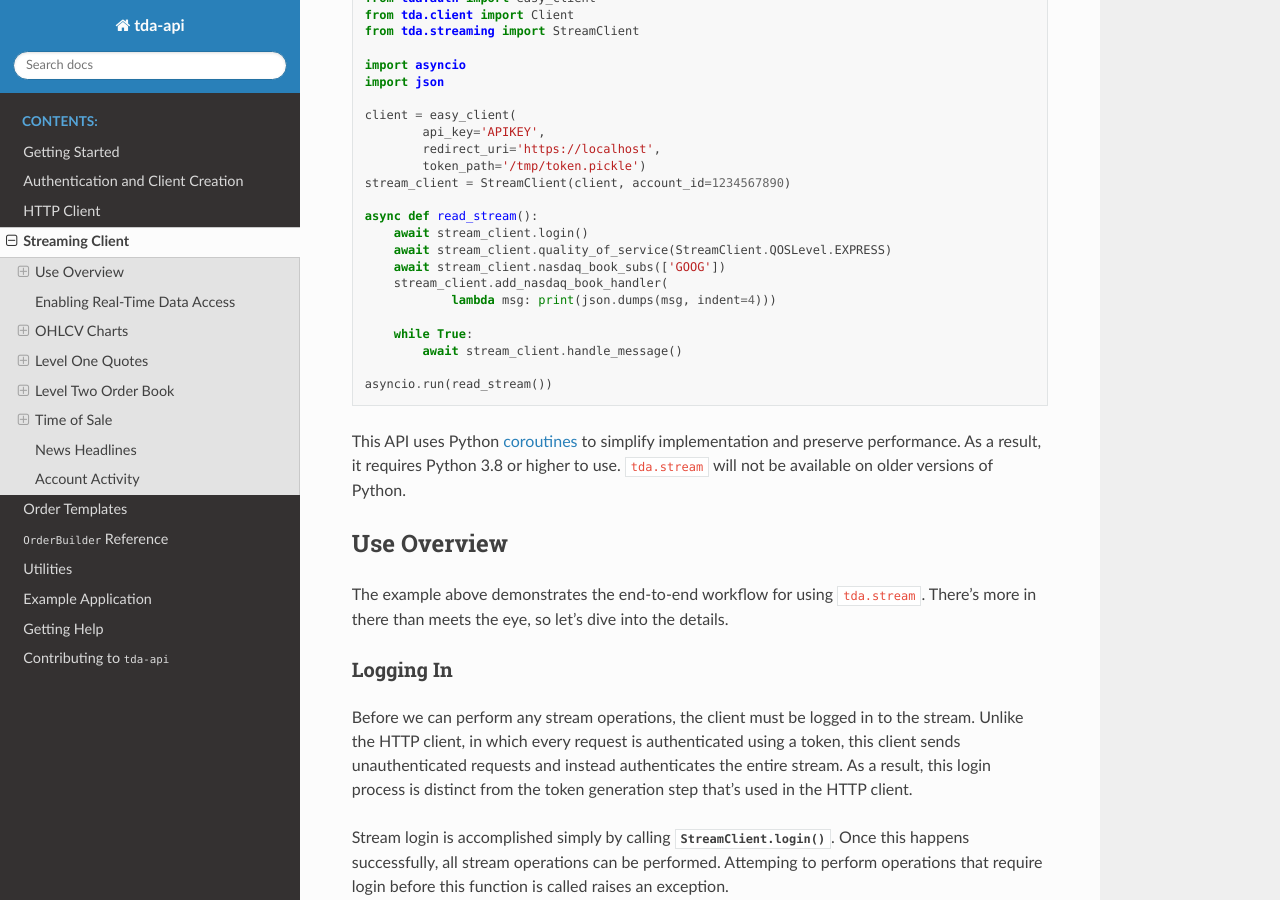
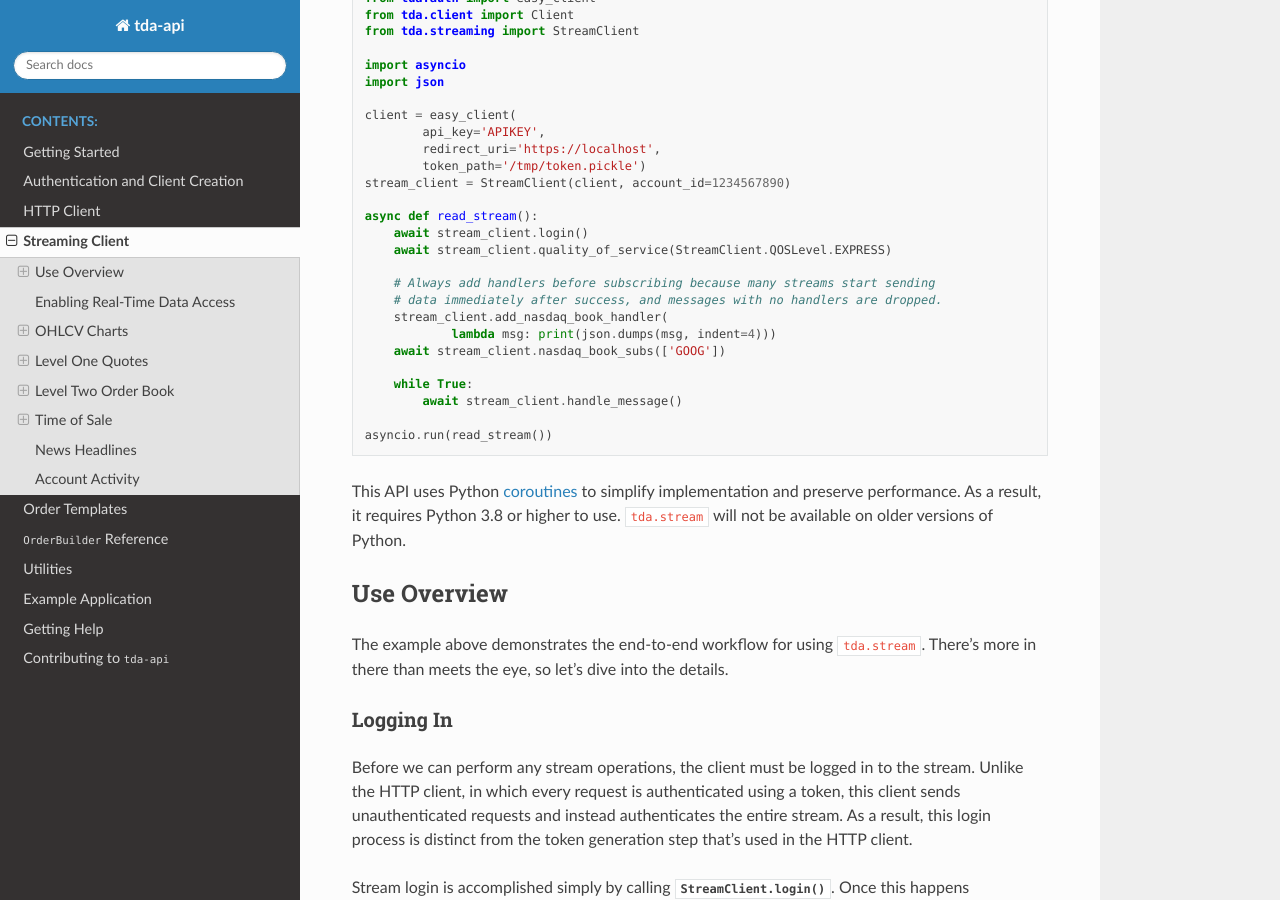
Before and after one commit to alexgolec/tda-api, a Sphinx documentation site: the page built from docs/streaming.rst, in a window 1280 px wide and 900 px high, scrolled down 352 px. Built offline with Sphinx 7.4.7 and the Read the Docs theme 2.0.0, drawn with Linux system fonts in a browser that asks for light colours.

Commit message:
Update streaming.rst

```diff
--- a/docs/streaming.rst
+++ b/docs/streaming.rst
@@ -36,9 +36,12 @@ run this outside regular trading hours you may not see anything):
   async def read_stream():
       await stream_client.login()
       await stream_client.quality_of_service(StreamClient.QOSLevel.EXPRESS)
-      await stream_client.nasdaq_book_subs(['GOOG'])
+
+      # Always add handlers before subscribing because many streams start sending
+      # data immediately after success, and messages with no handlers are dropped.
       stream_client.add_nasdaq_book_handler(
               lambda msg: print(json.dumps(msg, indent=4)))
+      await stream_client.nasdaq_book_subs(['GOOG'])
 
       while True:
           await stream_client.handle_message()
```
